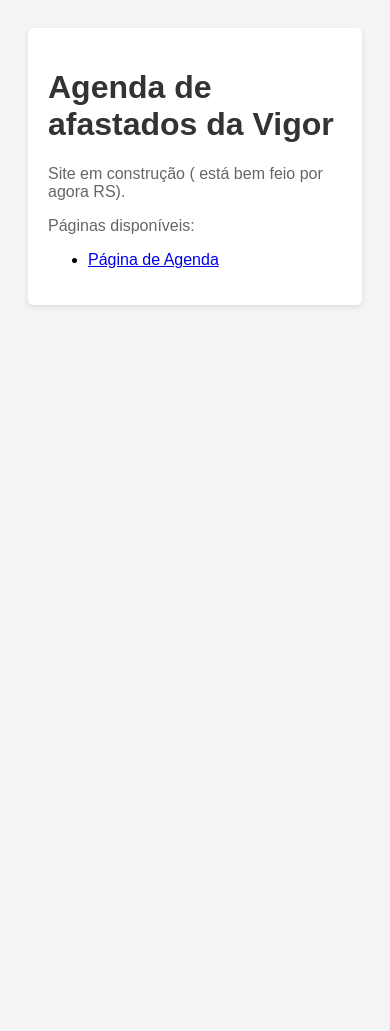
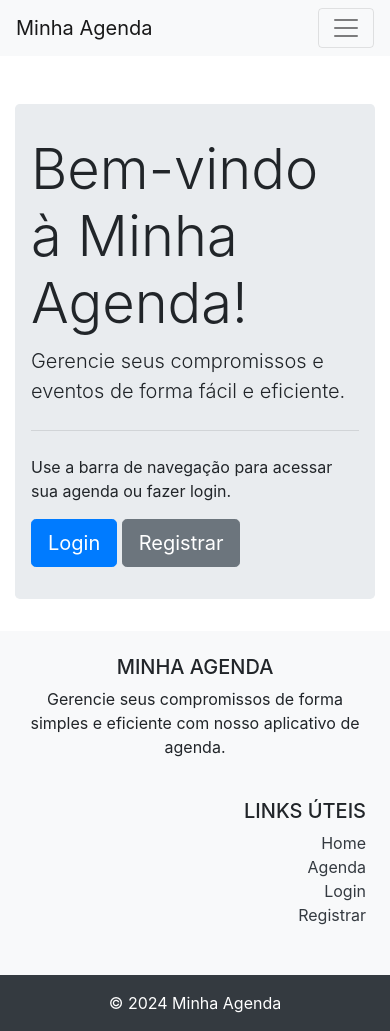
Before and after one commit to skmeme/afastados, a Flask app: page / in a window 390 px wide. Before the commit the page ends 307 px from the top, so only its background shows below. Run offline with Flask 3, Linux system fonts and the light colour scheme; some libraries are stand-ins or nearby versions.

Commit message:
Grande Atualização

```diff
--- a/app.py
+++ b/app.py
@@ -1,7 +1,14 @@
-from flask import Flask, render_template, request, redirect, url_for
+from flask import Flask, render_template, request, redirect, url_for, flash
+from flask_login import LoginManager, UserMixin, login_user, login_required, logout_user, current_user
+from werkzeug.security import generate_password_hash, check_password_hash
 import sqlite3
 
 app = Flask(__name__)
+app.secret_key = 'your_secret_key'  # Altere para uma chave secreta real
+
+login_manager = LoginManager()
+login_manager.init_app(app)
+login_manager.login_view = 'login'
 
 # Função para criar a conexão com o banco de dados SQLite
 def get_db_connection():
@@ -9,74 +16,185 @@
     conn.row_factory = sqlite3.Row
     return conn
 
-# Criação da tabela 'agenda' no banco de dados SQLite
-def create_agenda_table():
+# Criação das tabelas 'users' e 'agenda' no banco de dados SQLite
+def create_tables():
     conn = get_db_connection()
-    conn.execute('CREATE TABLE IF NOT EXISTS agenda (id INTEGER PRIMARY KEY AUTOINCREMENT, date TEXT NOT NULL, description TEXT NOT NULL)')
-    conn.commit()
-    conn.close()
+    try:
+        conn.execute('DROP TABLE IF EXISTS users')  # Adicionando para recriar a tabela
+        conn.execute('DROP TABLE IF EXISTS agenda')  # Adicionando para recriar a tabela
+        conn.execute('''CREATE TABLE IF NOT EXISTS users (
+                            id INTEGER PRIMARY KEY AUTOINCREMENT,
+                            username TEXT NOT NULL,
+                            password_hash TEXT NOT NULL)''')
+        conn.execute('''CREATE TABLE IF NOT EXISTS agenda (
+                            id INTEGER PRIMARY KEY AUTOINCREMENT,
+                            date TEXT NOT NULL,
+                            description TEXT NOT NULL,
+                            user_id INTEGER,
+                            FOREIGN KEY (user_id) REFERENCES users (id))''')
+        conn.commit()
+    except Exception as e:
+        print(f"Error creating tables: {e}")
+    finally:
+        conn.close()
 
+class User(UserMixin):
+    def __init__(self, id, username, password_hash):
+        self.id = id
+        self.username = username
+        self.password_hash = password_hash
+
+@login_manager.user_loader
+def load_user(user_id):
+    conn = get_db_connection()
+    try:
+        cursor = conn.execute('SELECT * FROM users WHERE id = ?', (user_id,))
+        user = cursor.fetchone()
+        if user:
+            return User(id=user['id'], username=user['username'], password_hash=user['password_hash'])
+    except Exception as e:
+        print(f"Error loading user: {e}")
+    finally:
+        conn.close()
+    return None
+
+@app.route('/register', methods=['GET', 'POST'])
+def register():
+    if request.method == 'POST':
+        username = request.form['username']
+        password = request.form['password']
+        password_hash = generate_password_hash(password)
+
+        conn = get_db_connection()
+        try:
+            conn.execute('INSERT INTO users (username, password_hash) VALUES (?, ?)', (username, password_hash))
+            conn.commit()
+            flash('Registered successfully. Please log in.')
+            return redirect(url_for('login'))
+        except Exception as e:
+            print(f"Error registering user: {e}")
+            flash('An error occurred during registration. Please try again.')
+        finally:
+            conn.close()
+    return render_template('register.html')
+
+@app.route('/login', methods=['GET', 'POST'])
+def login():
+    if request.method == 'POST':
+        username = request.form['username']
+        password = request.form['password']
+
+        conn = get_db_connection()
+        try:
+            cursor = conn.execute('SELECT * FROM users WHERE username = ?', (username,))
+            user = cursor.fetchone()
+            if user and check_password_hash(user['password_hash'], password):
+                login_user(User(id=user['id'], username=user['username'], password_hash=user['password_hash']))
+                return redirect(url_for('agenda'))
+            else:
+                flash('Invalid username or password')
+        except Exception as e:
+            print(f"Error logging in user: {e}")
+        finally:
+            conn.close()
+    return render_template('login.html')
+
+@app.route('/logout')
+@login_required
+def logout():
+    logout_user()
+    return redirect(url_for('index'))
 
 @app.route('/')
 def index():
-    return render_template ('index.html')
+    return render_template('index.html')
 
-# Criar a tabela de agenda ao iniciar o aplicativo
-create_agenda_table()
+# Criar as tabelas ao iniciar o aplicativo
+create_tables()
 
 @app.route('/agenda', methods=['GET', 'POST'])
+@login_required
 def agenda():
     if request.method == 'POST':
-        day = request.form['day']
-        month = request.form['month']
-        year = request.form['year']
+        date = request.form['date']
         description = request.form['description']
 
-        # Formatar a data
-        date = f'{year}-{month.zfill(2)}-{day.zfill(2)}'
+        # Converter a data de dd-mm-yyyy para yyyy-mm-dd
+        day, month, year = date.split('-')
+        formatted_date = f'{year}-{month}-{day}'
 
         # Armazenar no SQLite
         conn = get_db_connection()
-        conn.execute('INSERT INTO agenda (date, description) VALUES (?, ?)', (date, description))
-        conn.commit()
-        conn.close()
+        try:
+            conn.execute('INSERT INTO agenda (date, description, user_id) VALUES (?, ?, ?)', (formatted_date, description, current_user.id))
+            conn.commit()
+        except Exception as e:
+            print(f"Error inserting agenda entry: {e}")
+        finally:
+            conn.close()
 
     # Obter os dados do SQLite
     conn = get_db_connection()
-    cursor = conn.execute('SELECT * FROM agenda ORDER BY date DESC')
-    agenda_data = cursor.fetchall()
-    conn.close()
+    try:
+        cursor = conn.execute('SELECT * FROM agenda WHERE user_id = ? ORDER BY date DESC', (current_user.id,))
+        agenda_data = cursor.fetchall()
+
+        # Converter as datas para o formato dd-mm-yyyy para exibição
+        agenda_data = [dict(row) for row in agenda_data]
+        for entry in agenda_data:
+            year, month, day = entry['date'].split('-')
+            entry['date'] = f'{day}-{month}-{year}'
+    except Exception as e:
+        print(f"Error fetching agenda data: {e}")
+        agenda_data = []
+    finally:
+        conn.close()
 
     return render_template('agenda.html', agenda_data=agenda_data)
 
 @app.route('/edit/<int:entry_id>', methods=['GET', 'POST'])
+@login_required
 def edit_entry(entry_id):
     if request.method == 'POST':
         new_description = request.form['new_description']
 
         # Atualizar a descrição no SQLite
         conn = get_db_connection()
-        conn.execute('UPDATE agenda SET description = ? WHERE id = ?', (new_description, entry_id))
-        conn.commit()
-        conn.close()
+        try:
+            conn.execute('UPDATE agenda SET description = ? WHERE id = ? AND user_id = ?', (new_description, entry_id, current_user.id))
+            conn.commit()
+        except Exception as e:
+            print(f"Error updating agenda entry: {e}")
+        finally:
+            conn.close()
 
         return redirect(url_for('agenda'))
 
     # Obter os dados do SQLite para a entrada específica
     conn = get_db_connection()
-    cursor = conn.execute('SELECT * FROM agenda WHERE id = ?', (entry_id,))
-    entry = cursor.fetchone()
-    conn.close()
+    try:
+        cursor = conn.execute('SELECT * FROM agenda WHERE id = ? AND user_id = ?', (entry_id, current_user.id))
+        entry = cursor.fetchone()
+    except Exception as e:
+        print(f"Error fetching agenda entry: {e}")
+        entry = None
+    finally:
+        conn.close()
 
     return render_template('edit.html', entry=entry)
 
 @app.route('/delete/<int:entry_id>')
+@login_required
 def delete_entry(entry_id):
     # Excluir a entrada do SQLite
     conn = get_db_connection()
-    conn.execute('DELETE FROM agenda WHERE id = ?', (entry_id,))
-    conn.commit()
-    conn.close()
+    try:
+        conn.execute('DELETE FROM agenda WHERE id = ? AND user_id = ?', (entry_id, current_user.id))
+        conn.commit()
+    except Exception as e:
+        print(f"Error deleting agenda entry: {e}")
+    finally:
+        conn.close()
 
     return redirect(url_for('agenda'))
 
--- a/templates/index.html
+++ b/templates/index.html
@@ -1,40 +1,99 @@
 <!DOCTYPE html>
-<html lang="pt-BR">
+<html lang="en">
 <head>
     <meta charset="UTF-8">
-    <meta name="viewport" content="width=device-width, initial-scale=1.0">
-    <title>Página Inicial</title>
-    <style>
-        body {
-            font-family: Arial, sans-serif;
-            background-color: #f4f4f4;
-            padding: 20px;
-        }
-        .container {
-            max-width: 800px;
-            margin: 0 auto;
-            background-color: #fff;
-            padding: 20px;
-            border-radius: 5px;
-            box-shadow: 0 2px 5px rgba(0, 0, 0, 0.1);
-        }
-        h1 {
-            color: #333;
-        }
-        p {
-            color: #666;
-        }
-    </style>
+    <title>Home Page</title>
+    <link rel="stylesheet" href="https://maxcdn.bootstrapcdn.com/bootstrap/4.5.2/css/bootstrap.min.css">
+    <link rel="stylesheet" href="https://cdnjs.cloudflare.com/ajax/libs/font-awesome/5.15.3/css/all.min.css">
 </head>
 <body>
-    <div class="container">
-        <h1>Agenda de afastados da Vigor</h1>
-        <p>Site em construção ( está bem feio por agora RS).</p>
-        <p>Páginas disponíveis:</p>
-        <ul>
-            <li><a href="/agenda">Página de Agenda</a></li>
-            <!-- Adicione outros links conforme necessário -->
-        </ul>
+    <!-- Barra de Navegação -->
+    <nav class="navbar navbar-expand-lg navbar-light bg-light">
+        <a class="navbar-brand" href="#">Minha Agenda</a>
+        <button class="navbar-toggler" type="button" data-toggle="collapse" data-target="#navbarNav" aria-controls="navbarNav" aria-expanded="false" aria-label="Toggle navigation">
+            <span class="navbar-toggler-icon"></span>
+        </button>
+        <div class="collapse navbar-collapse" id="navbarNav">
+            <ul class="navbar-nav ml-auto">
+                <li class="nav-item">
+                    <a class="nav-link" href="{{ url_for('index') }}">Home</a>
+                </li>
+                <li class="nav-item">
+                    <a class="nav-link" href="{{ url_for('agenda') }}">Agenda</a>
+                </li>
+                {% if current_user.is_authenticated %}
+                <li class="nav-item">
+                    <a class="nav-link" href="{{ url_for('logout') }}">Logout</a>
+                </li>
+                {% else %}
+                <li class="nav-item">
+                    <a class="nav-link" href="{{ url_for('login') }}">Login</a>
+                </li>
+                <li class="nav-item">
+                    <a class="nav-link" href="{{ url_for('register') }}">Register</a>
+                </li>
+                {% endif %}
+            </ul>
+        </div>
+    </nav>
+
+    <!-- Conteúdo Principal -->
+    <div class="container mt-5">
+        <div class="jumbotron">
+            <h1 class="display-4">Bem-vindo à Minha Agenda!</h1>
+            <p class="lead">Gerencie seus compromissos e eventos de forma fácil e eficiente.</p>
+            <hr class="my-4">
+            <p>Use a barra de navegação para acessar sua agenda ou fazer login.</p>
+            {% if not current_user.is_authenticated %}
+            <a class="btn btn-primary btn-lg" href="{{ url_for('login') }}" role="button">Login</a>
+            <a class="btn btn-secondary btn-lg" href="{{ url_for('register') }}" role="button">Registrar</a>
+            {% else %}
+            <a class="btn btn-primary btn-lg" href="{{ url_for('agenda') }}" role="button">Acessar Agenda</a>
+            {% endif %}
+        </div>
     </div>
+
+    <!-- Rodapé -->
+    <footer class="bg-light text-center text-lg-start">
+        <div class="container p-4">
+            <div class="row">
+                <div class="col-lg-6 col-md-12 mb-4 mb-md-0">
+                    <h5 class="text-uppercase">Minha Agenda</h5>
+                    <p>
+                        Gerencie seus compromissos de forma simples e eficiente com nosso aplicativo de agenda.
+                    </p>
+                </div>
+                <div class="col-lg-6 col-md-12 mb-4 mb-md-0 text-right">
+                    <h5 class="text-uppercase">Links Úteis</h5>
+                    <ul class="list-unstyled mb-0">
+                        <li>
+                            <a href="{{ url_for('index') }}" class="text-dark">Home</a>
+                        </li>
+                        <li>
+                            <a href="{{ url_for('agenda') }}" class="text-dark">Agenda</a>
+                        </li>
+                        {% if current_user.is_authenticated %}
+                        <li>
+                            <a href="{{ url_for('logout') }}" class="text-dark">Logout</a>
+                        </li>
+                        {% else %}
+                        <li>
+                            <a href="{{ url_for('login') }}" class="text-dark">Login</a>
+                        </li>
+                        <li>
+                            <a href="{{ url_for('register') }}" class="text-dark">Registrar</a>
+                        </li>
+                        {% endif %}
+                    </ul>
+                </div>
+            </div>
+        </div>
+        <div class="text-center p-3 bg-dark text-white">
+            © 2024 Minha Agenda
+        </div>
+    </footer>
+
+    <script src="https://ajax.googleapis.com/ajax/libs/jquery/3.5.1/jquery.min.js"></script>
+    <script src="https://maxcdn.bootstrapcdn.com/bootstrap/4.5.2/js/bootstrap.bundle.min.js"></script>
 </body>
 </html>
```
Also changed, not shown: check_database.py (added, +10 -0 lines), templates/agenda.html (+37 -47 lines), templates/base.html (added, +45 -0 lines), templates/login.html (added, +16 -0 lines), templates/register.html (added, +16 -0 lines), database.db.
